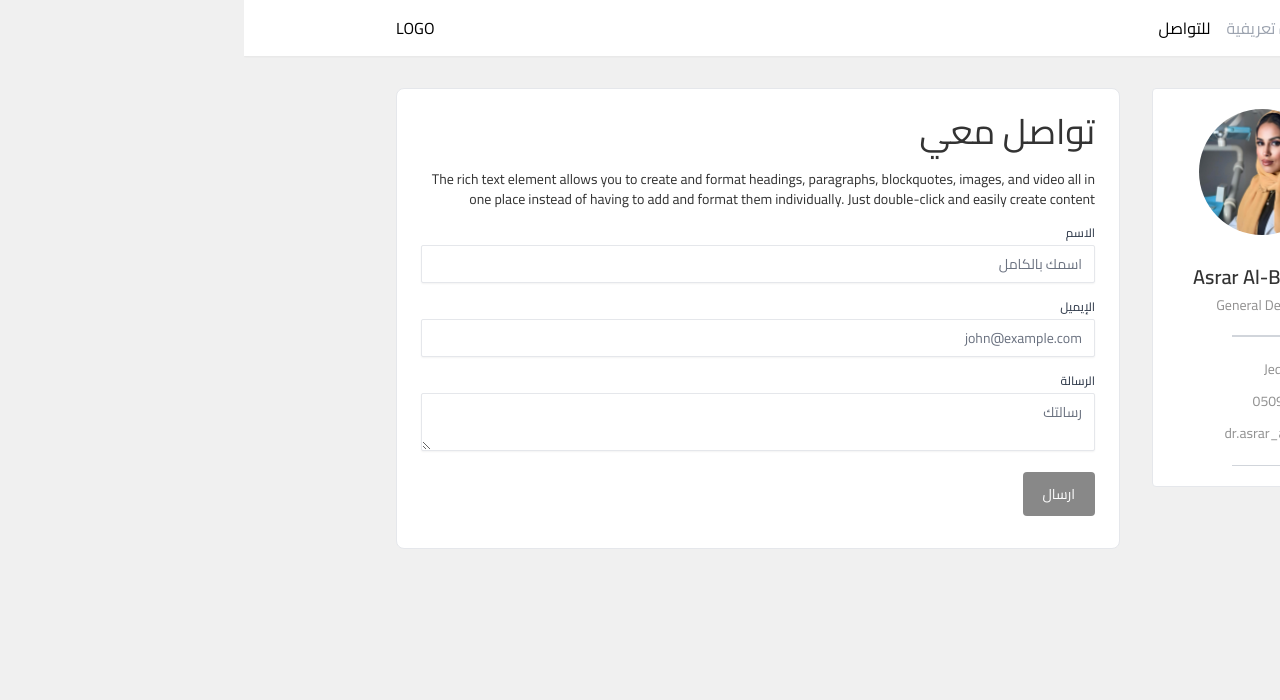
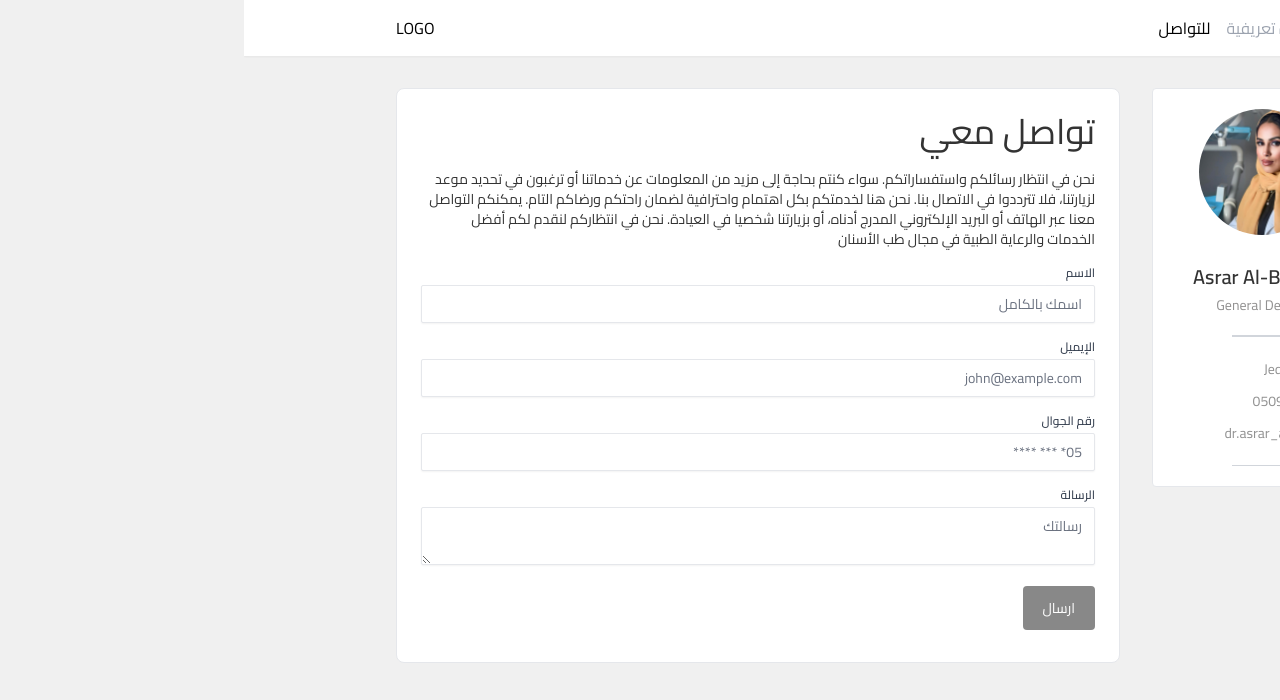
Before and after one commit to Mostafa-Aljazar/wedentist, a Next.js app: page /asrar/contact in a window 1280 px wide. Shown: the top 700 px of the page. Built offline with nearby package versions, Linux system fonts and the light colour scheme.

Commit message:
build:working on content

```diff
--- a/public/data/data.json
+++ b/public/data/data.json
@@ -39,7 +39,8 @@
         " Empathy",
         " Photography",
         " Photo & video editing"
-      ]
+      ],
+      "introduction": "مرحبًا، أنا مسفر الزهراني، طبيب أسنان ملتزم بتقديم أعلى مستويات الرعاية الصحية لكل مريض يزور عيادتي. بتواضع واحترافية، أسعى جاهدًا لضمان راحتك ورضاك التامين في كل خطوة من خطوات علاجك. يمثل تقديم الرعاية الشخصية والاهتمام بتفاصيلك أساس عملي، حيث أعتبرك ليس مجرد مريض، بل شريك في رحلة العناية بصحتك الفموية. من التشخيص الدقيق إلى العلاجات الشاملة، أنا هنا لمساعدتك على تحقيق أفضل نتائج لصحة وجمال أسنانك. احجز موعدًا اليوم وانطلق في رحلة العناية بصحة أسنانك معي."
     },
     {
       "id": 2,
@@ -79,7 +80,8 @@
         "Empathy",
         "Creating a positive work",
         "environment"
-      ]
+      ],
+      "introduction": "مرحبًا، أنا د. ريان الشهيري، طبيب أسنان متخصص، وأسعد بأن أرحب بك في عيادتي. بتفانيي واهتمامي، أسعى جاهدًا لتقديم أفضل رعاية طبية ممكنة لكل مريض يزورني. أعتقد أن الراحة والثقة هما جزء لا يتجزأ من تجربة زيارة الطبيب، ولذلك أعمل بجدية لضمان أن تشعروا بالراحة والثقة في كل زيارة. من التشخيص الدقيق إلى العلاجات المتقدمة، أنا هنا لتلبية احتياجاتك وتحقيق أفضل النتائج لصحة وجمال أسنانك. فلنبدأ رحلة العناية بصحة أسنانك معًا، احجزوا موعدكم اليوم واكتشفوا الفرق في تجربة طب الأسنان معي."
     },
     {
       "id": 3,
@@ -106,7 +108,8 @@
         " Problem solving",
         "Teamwork skills",
         "Critical thinking"
-      ]
+      ],
+      "introduction": "بفخر واهتمام، د. أسرار البقيلي، طبيبة الأسنان المتخصصة، تقدم خدمات طبية شاملة ومتميزة للمرضى من جميع الأعمار. بتوجيهها الرفيع وخبرتها الواسعة، تسعى د. البقيلي لتوفير تجربة طبية محترفة ومريحة لكل مريض. تضمن الدكتورة البقيلي أعلى معايير الرعاية والجودة في جميع الخدمات من التشخيص إلى العلاج. سواء كنت بحاجة إلى علاجات تجميلية أو إصلاحية، فإن د. البقيلي ملتزمة بتلبية احتياجاتك الصحية وتحقيق أفضل نتائج لابتسامتك. اكتشف الفرق في تجربة طب الأسنان مع د. أسرار البقيلي اليوم."
     }
   ]
 }
--- a/src/app/[slug]/about/page.tsx
+++ b/src/app/[slug]/about/page.tsx
@@ -1,22 +1,21 @@
 import React from "react"
 import Button from "@/components/button"
+import { DoctorResponse } from "@/types/doctors-response"
 
 type Props = {
   params: { slug: string }
 }
 
-const page = ({ params }: Props) => {
+const page = async ({ params }: Props) => {
   const { slug } = params
+  const response = await fetch("http://localhost:3000/data/data.json")
+  const data = (await response.json()) as DoctorResponse
+  const doctor = data.doctors.find((d) => d.slug === slug)!
   return (
     <div className="bg-white border rounded-lg px-6 py-8  text-sm text-[#333] h-fit">
       <h1 className="text-[30px] lg:text-[35px] mb-7">نبذة تعريفية</h1>
-      <p>
-        The rich text element allows you to create and format headings,
-        paragraphs, blockquotes, images, and video all in one place instead of
-        having to add and format them individually. Just double-click and easily
-        create content
-      </p>
-      <h2 className="py-7 text-[28px] lg:text-[32px]">عنوان اخر هنا</h2>
+      <p>{doctor.introduction}</p>
+      <h2 className="py-7 text-[28px] lg:text-[32px]">المسيرة التعليمية</h2>
 
       <div className=" space-y-4">
         <p>
--- a/src/app/[slug]/contact/page.tsx
+++ b/src/app/[slug]/contact/page.tsx
@@ -8,10 +8,12 @@ const page = (props: Props) => {
     <div className="bg-white border rounded-lg px-6 py-8  text-sm text-[#333] h-fit">
       <h1 className="text-[30px] lg:text-[35px] mb-7">تواصل معي</h1>
       <p className="pb-4">
-        The rich text element allows you to create and format headings,
-        paragraphs, blockquotes, images, and video all in one place instead of
-        having to add and format them individually. Just double-click and easily
-        create content
+        نحن في انتظار رسائلكم واستفساراتكم. سواء كنتم بحاجة إلى مزيد من
+        المعلومات عن خدماتنا أو ترغبون في تحديد موعد لزيارتنا، فلا تترددوا في
+        الاتصال بنا. نحن هنا لخدمتكم بكل اهتمام واحترافية لضمان راحتكم ورضاكم
+        التام. يمكنكم التواصل معنا عبر الهاتف أو البريد الإلكتروني المدرج أدناه،
+        أو بزيارتنا شخصيا في العيادة. نحن في انتظاركم لنقدم لكم أفضل الخدمات
+        والرعاية الطبية في مجال طب الأسنان
       </p>
       <form action="" className=" space-y-4">
         <div>
@@ -44,6 +46,20 @@ const page = (props: Props) => {
         </div>
         <div>
           <label
+            htmlFor="phone_number"
+            className="block text-xs font-medium text-gray-700">
+            رقم الجوال
+          </label>
+
+          <input
+            type="text"
+            id="phone_number"
+            placeholder="05* *** ****"
+            className="mt-1 w-full focus:ring-[none]  border-gray-200 shadow-sm sm:text-sm  rounded-sm"
+          />
+        </div>
+        <div>
+          <label
             htmlFor="message"
             className="block text-xs font-medium text-gray-700">
             الرسالة
--- a/src/types/doctors-response.ts
+++ b/src/types/doctors-response.ts
@@ -7,6 +7,7 @@ export type Doctor = {
   slug: string
   personalInformation: PersonalInformation
   skills: string[]
+  introduction: string
 }
 
 export type PersonalInformation = {
```
